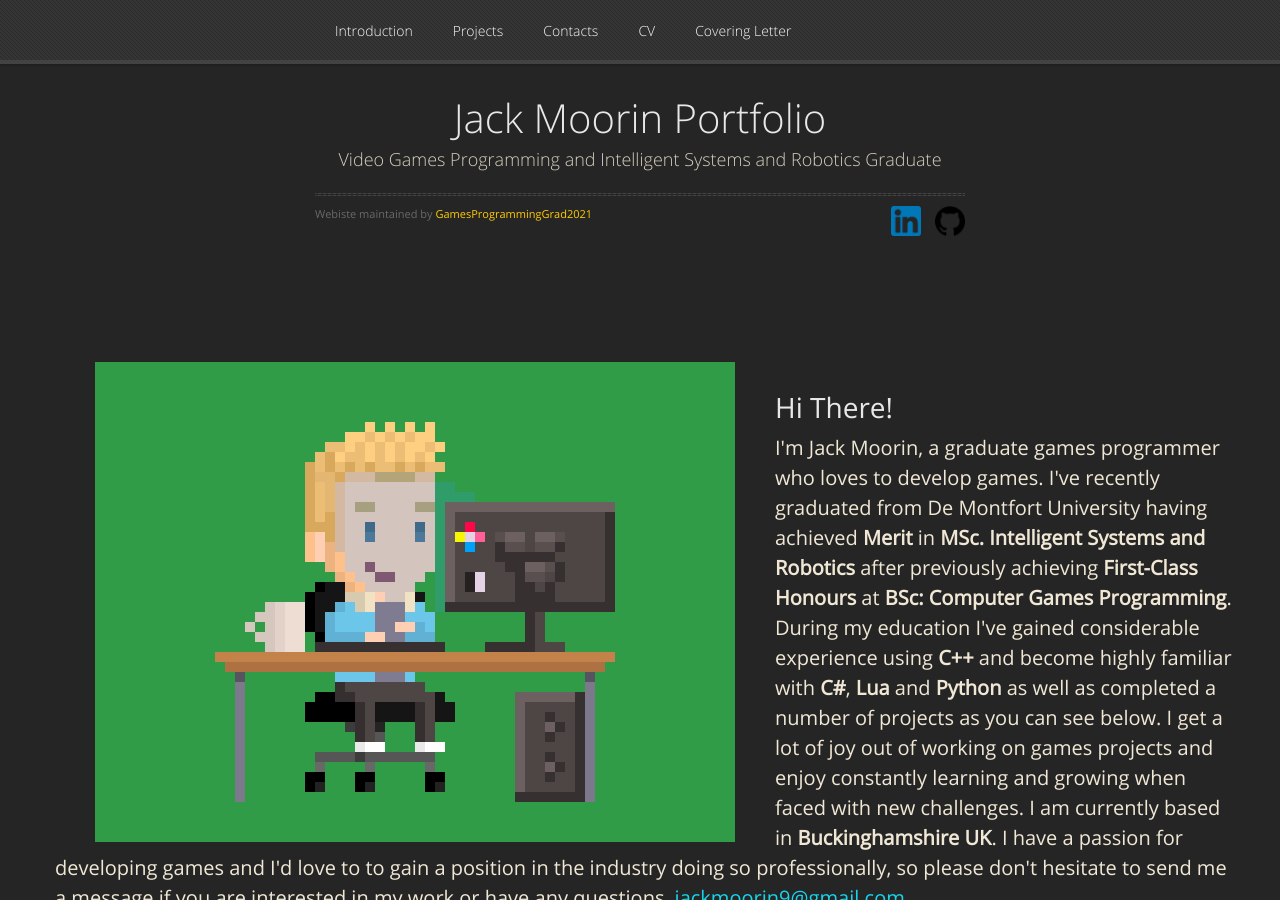
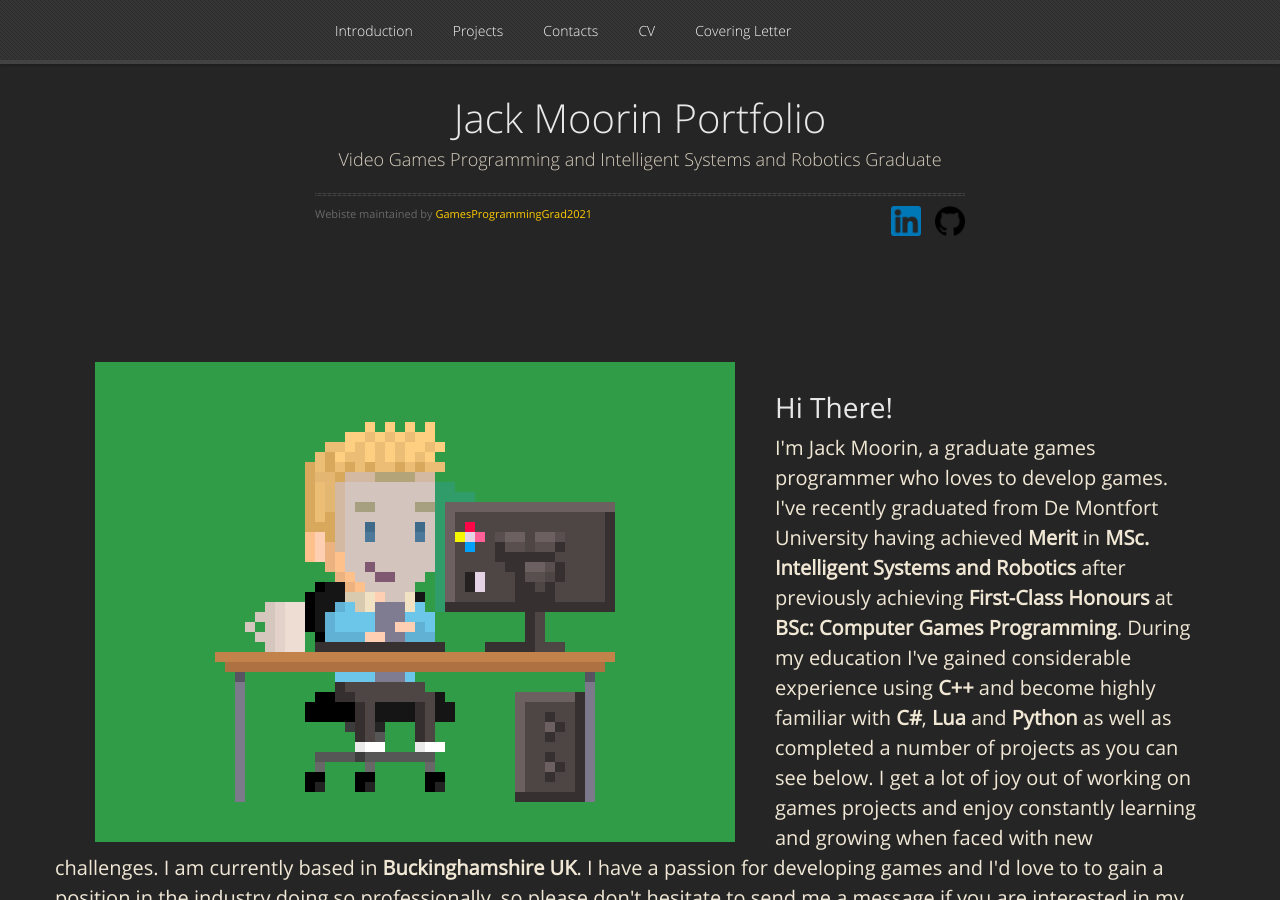
Before and after one commit to GamesProgrammingGrad2021/GamesProgrammingGrad2021.github.io, a Jekyll site: the page built from index.md, in a window 1280 px wide and 900 px high. Built offline with Jekyll 4.4.1, drawn with Linux system fonts in a browser that asks for light colours; nearby versions of some CDN libraries; our own code applies the rules of GitHub Pages for plain Markdown files.

Commit message:
Update default.html

```diff
--- a/_layouts/default.html
+++ b/_layouts/default.html
@@ -196,7 +196,7 @@
 		<!-- <h1 style="padding-bottom: 5px; text-align: left;">Hi there!</h1> -->
 		<br>
 		<div class="project_div_l">
-			<div class="project_text_div_l" style="font-size: 20px; padding-left: 40px; padding-right: 40px;">
+			<div class="project_text_div_l" style="font-size: 20px; padding-left: 40px; padding-right: 80px;">
 			<!-- <img src="Portfolio_Profile_Image.jpg" alt="Profile_Picture" class="project_thumbnail_l" style="width:200px; height:200px; padding-left: 40px; padding-right: 40px;"> -->
 			<img src="Pixel Art Jack Gif.gif" alt="Profile_Picture" class="project_thumbnail_l" style="width:640px; height:480px; padding-left: 40px; padding-right: 40px;">
 			<br>
```
